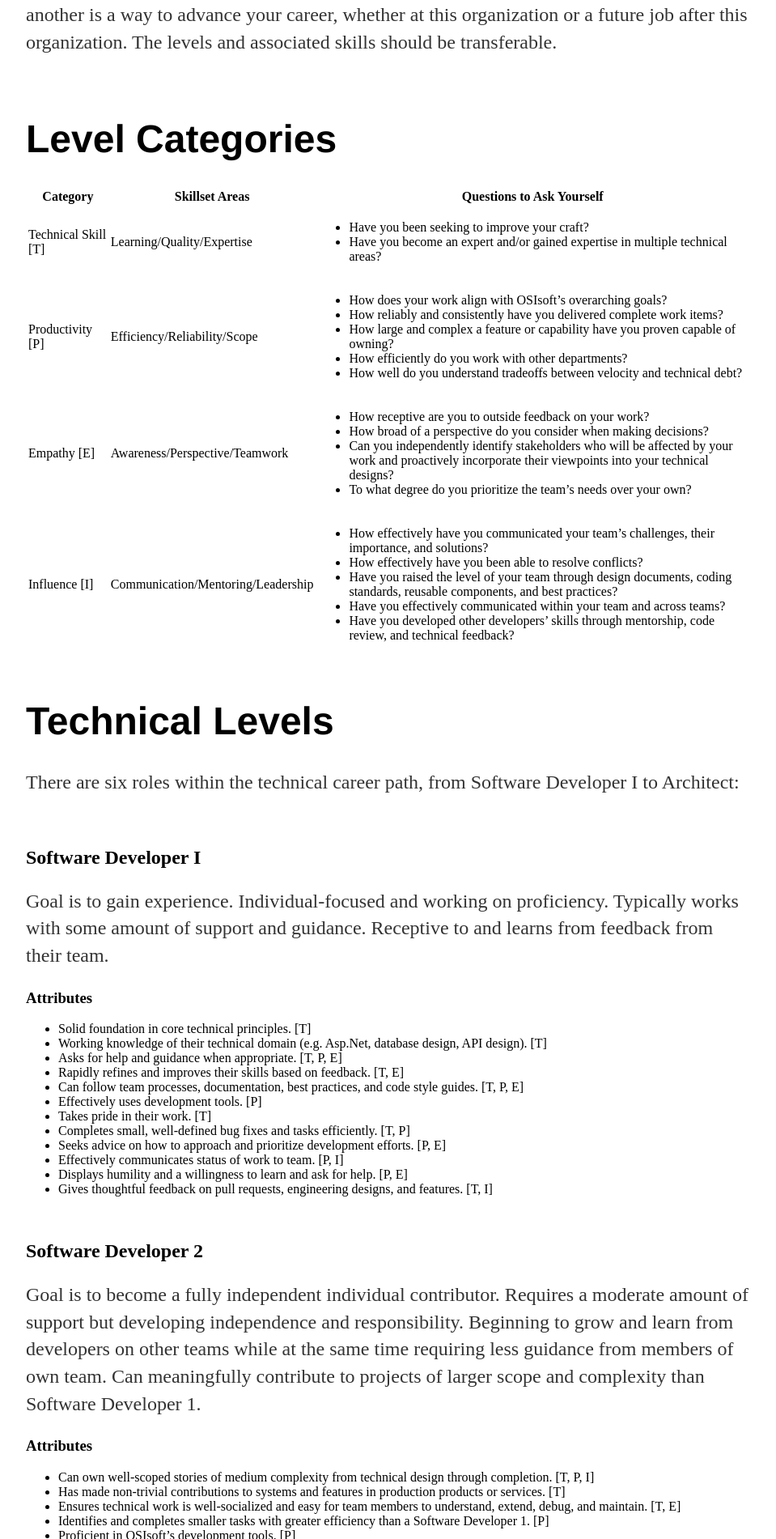
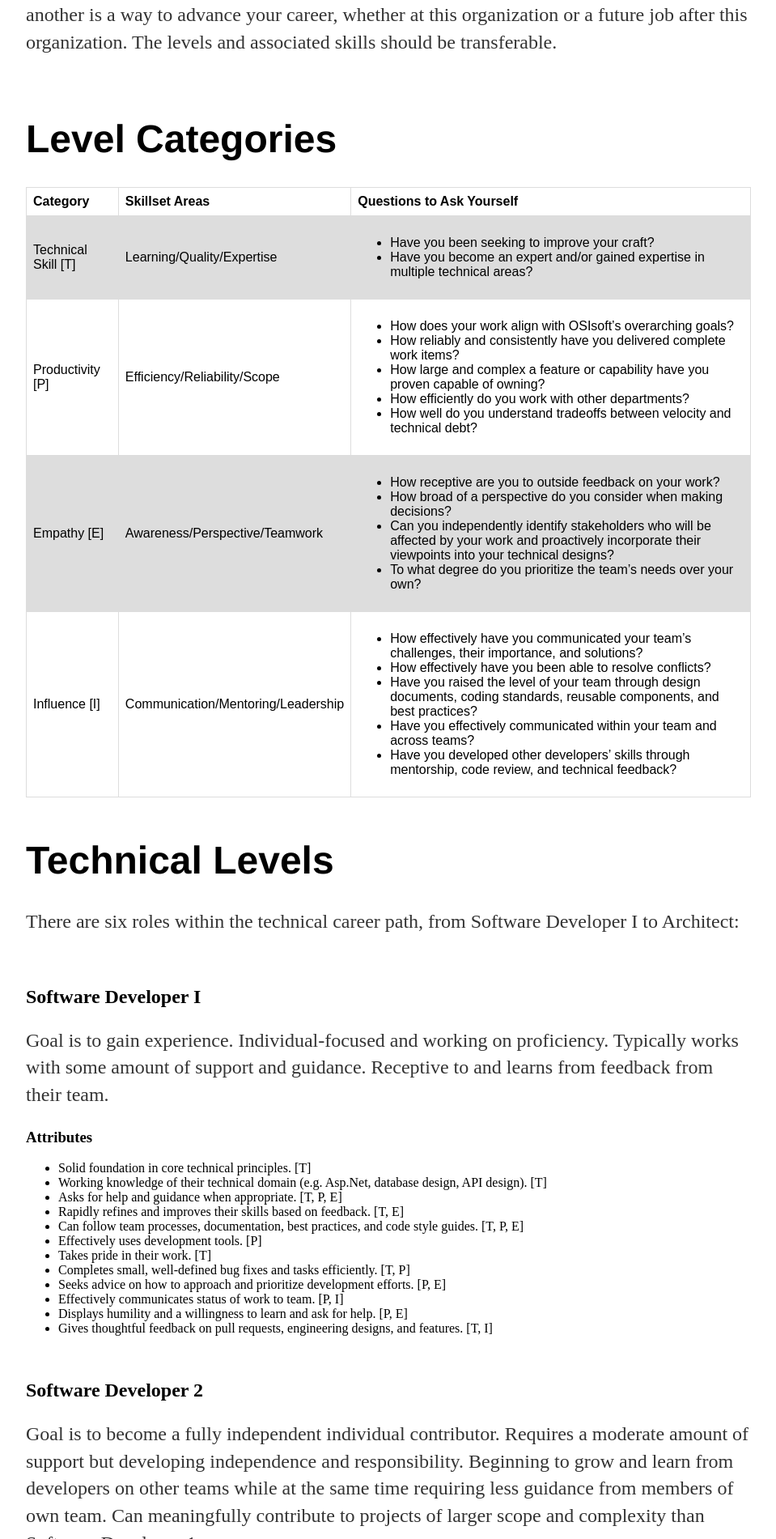
Before and after one commit to OSIEng/osieng.github.io, a Jekyll site: the page built from career/index.html, in a window 1280 px wide. Shown: the part 622-2523 px from the top of the page at 81% size, without its empty margins (160-1119 px from the left). Built offline with Jekyll 4.4.1, drawn with Linux system fonts in a browser that asks for light colours.

Commit message:
Update index.html
Add table style

```diff
--- a/career/index.html
+++ b/career/index.html
@@ -2,6 +2,24 @@
 layout: default
 title: Career Path - OSIsoft Engineering
 ---
+<style>
+table {
+    font-family: arial, sans-serif;
+    border-collapse: collapse;
+    width: 100%;
+}
+
+td, th {
+    border: 1px solid #dddddd;
+    text-align: left;
+    padding: 8px;
+}
+
+tr:nth-child(even) {
+    background-color: #dddddd;
+}
+</style>
+
 <div class="blurb">
 	<h1>Technical Career Track</h1>
 	<p>This technical career track defines what we value as a software development culture at OSIsoft. The document describes the
```
